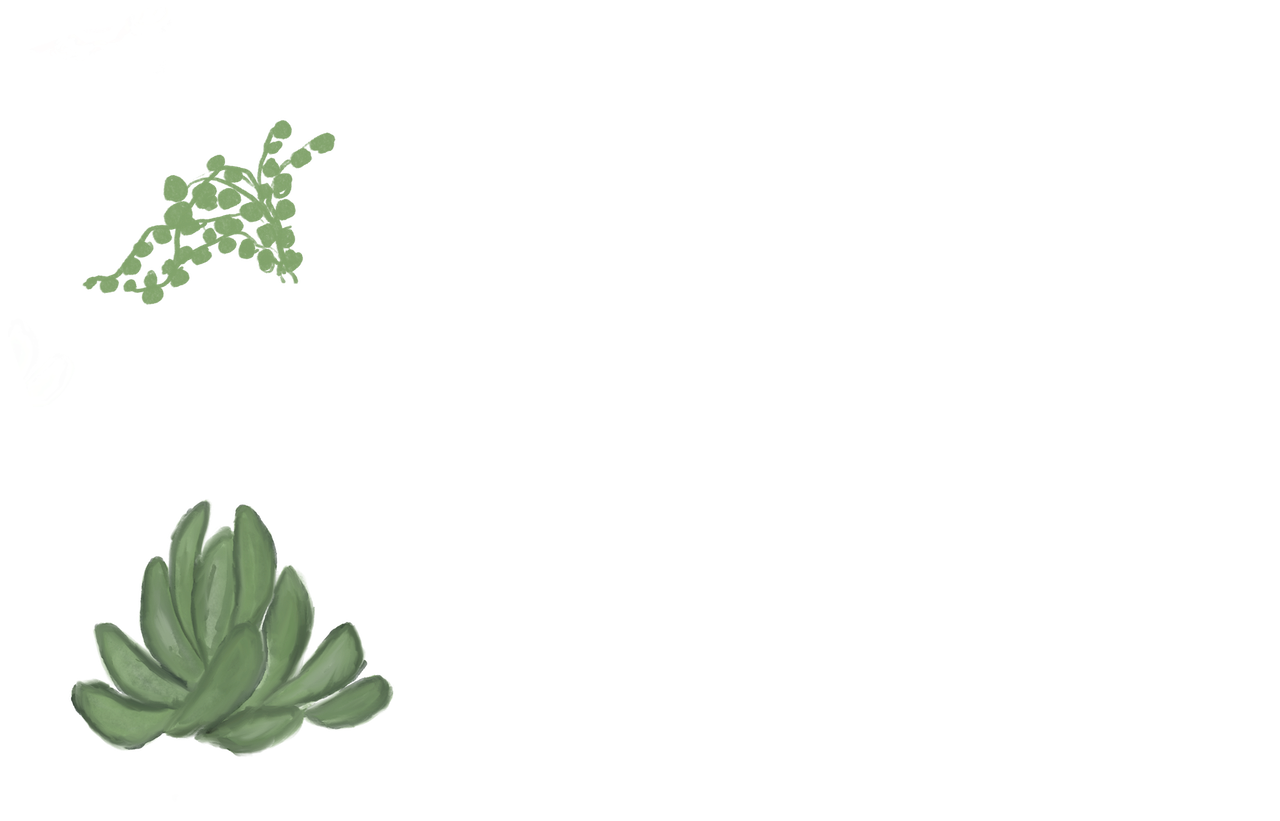
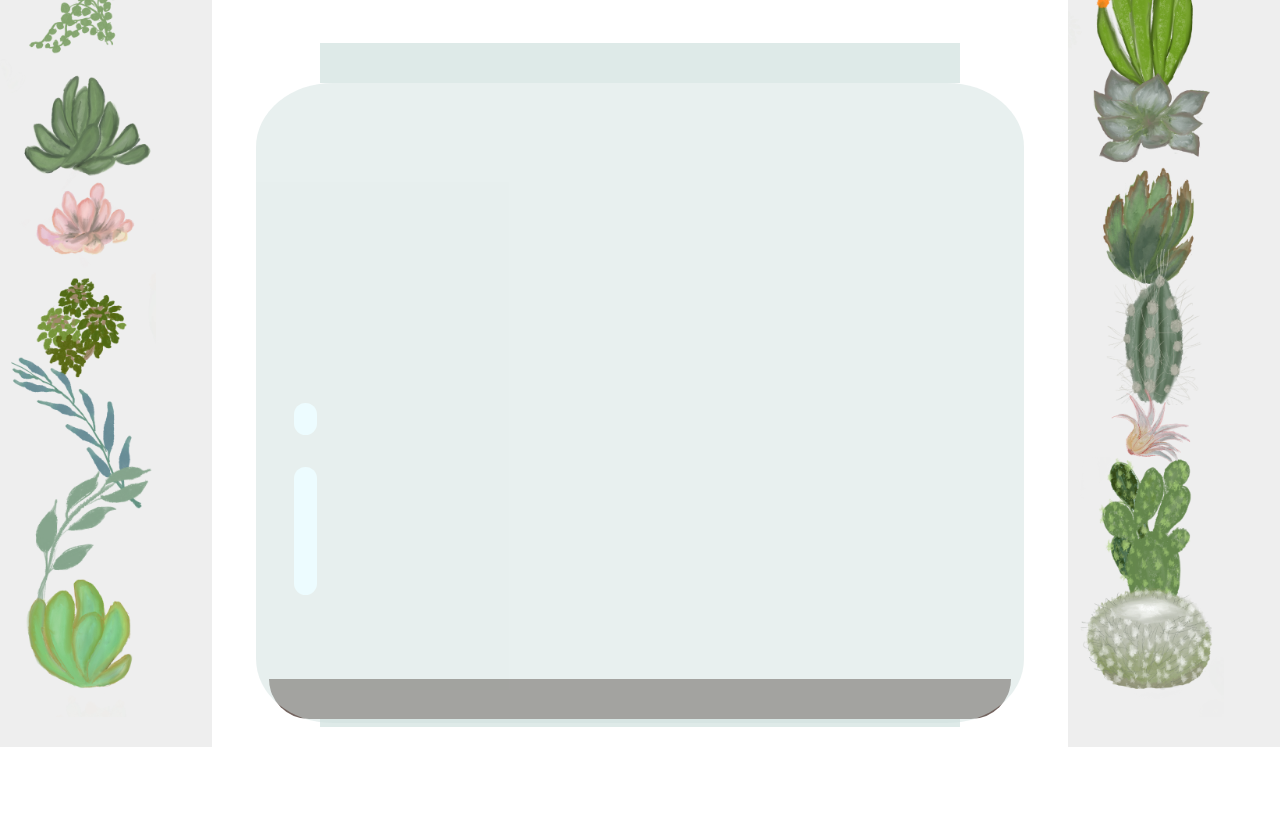
Before and after one commit to Dabaojian/GitTest, a plain HTML site: page Terrarium/index.html in a window 1280 px wide. Shown: the part 73-894 px from the top of the page. After the commit the page ends 820 px from the top, so only its background shows below. Drawn offline with Linux system fonts and the light colour scheme.

Commit message:
terrarium changes

```diff
--- a/Terrarium/index.html
+++ b/Terrarium/index.html
@@ -1,64 +1,70 @@
 <!DOCTYPE html>
-<html>
+<html lang="en">
 	<head>
 		<title>Welcome to my Virtual Terrarium</title>
-        <meta charset = "utf-8"/>
-        <meta http-equiv = "X-UA-Compatible" content = "IE=edge"/>
-        <meta name="viewport" content="width=device-width, initial-scale=1"/>
-        <!--link rel="stylesheet" href="./style.css"/-->
+		<meta charset="utf-8" />
+		<meta http-equiv="X-UA-Compatible" content="IE=edge" />
+		<meta name="viewport" content="width=device-width, initial-scale=1" />
+		<!-- import the webpage's stylesheet -->
+		<link rel="stylesheet" href="./style.css" />
+		<!-- import the webpage's JavaScript file -->
+		<script src="./script.js" defer></script>
 	</head>
+
 	<body>
-        <h1 style="color:red">My Terrarium</h1>
 		<div id="page">
+			<h1>My Terrarium</h1>
+
 			<div id="left-container" class="container">
 				<div class="plant-holder">
-                    <img class="plant" alt="plant" id="plant1" src="./images/plant1.png"/>
+					<img class="plant" alt="plant" id="plant1" src="./images/plant1.png" />
 				</div>
 				<div class="plant-holder">
-                    <img class="plant" alt="plant" id="plant2" src="./images/plant2.png"/>
+					<img class="plant" alt="plant" id="plant2" src="./images/plant2.png" />
 				</div>
 				<div class="plant-holder">
-                    <img class="plant" alt="plant" id="plant3" src="./images/plant3.png"/>
+					<img class="plant" alt="plant" id="plant3" src="./images/plant3.png" />
 				</div>
 				<div class="plant-holder">
-                    <img class="plant" alt="plant" id="plant4" src="./images/plant4.png"/>
+					<img class="plant" alt="plant" id="plant4" src="./images/plant4.png" />
 				</div>
 				<div class="plant-holder">
-                    <img class="plant" alt="plant" id="plant5" src="./images/plant5.png"/>
+					<img class="plant" alt="plant" id="plant5" src="./images/plant5.png" />
 				</div>
 				<div class="plant-holder">
-                    <img class="plant" alt="plant" id="plant6" src="./images/plant6.png"/>
+					<img class="plant" alt="plant" id="plant6" src="./images/plant6.png" />
 				</div>
 				<div class="plant-holder">
-                    <img class="plant" alt="plant" id="plant7" src="./images/plant7.png"/>
+					<img class="plant" alt="plant" id="plant7" src="./images/plant7.png" />
 				</div>
 			</div>
 			<div id="right-container" class="container">
 				<div class="plant-holder">
-                    <img class="plant" alt="plant" id="plant8" src="./images/plant8.png"/>
+					<img class="plant" alt="plant" id="plant8" src="./images/plant8.png" />
 				</div>
 				<div class="plant-holder">
-                    <img class="plant" alt="plant" id="plant9" src="./images/plant9.png"/>
+					<img class="plant" alt="plant" id="plant9" src="./images/plant9.png" />
 				</div>
 				<div class="plant-holder">
-                    <img class="plant" alt="plant" id="plant10" src="./images/plant10.png"/>
+					<img class="plant" alt="plant" id="plant10" src="./images/plant10.png" />
 				</div>
 				<div class="plant-holder">
-                    <img class="plant" alt="plant" id="plant11" src="./images/plant11.png"/>
+					<img class="plant" alt="plant" id="plant11" src="./images/plant11.png" />
 				</div>
 				<div class="plant-holder">
-                    <img class="plant" alt="plant" id="plant12" src="./images/plant12.png"/>
+					<img class="plant" alt="plant" id="plant12" src="./images/plant12.png" />
 				</div>
 				<div class="plant-holder">
-                    <img class="plant" alt="plant" id="plant13" src="./images/plant13.png"/>
+					<img class="plant" alt="plant" id="plant13" src="./images/plant13.png" />
 				</div>
 				<div class="plant-holder">
-                    <img class="plant" alt="plant" id="plant14" src="./images/plant14.png"/>
+					<img class="plant" alt="plant" id="plant14" src="./images/plant14.png" />
 				</div>
 			</div>
+
 			<div id="terrarium">
 				<div class="jar-top"></div>
-                <div class="jar-wals">
+				<div class="jar-walls">
 					<div class="jar-glossy-long"></div>
 					<div class="jar-glossy-short"></div>
 				</div>
@@ -67,5 +73,4 @@
 			</div>
 		</div>
 	</body>
-
 </html>
--- a/Terrarium/style.css
+++ b/Terrarium/style.css
@@ -1,28 +1,105 @@
-h1 {
-    color: blue;
-    text-align: center;
-}
-
 body {
 	font-family: helvetica, arial, sans-serif;
 }
 
-#left_container {
+h1 {
+	color: #3a241d;
+	text-align: center;
+}
+
+#left-container {
+	left: 0px;
+}
+
+#right-container {
+	right: 0px;
+}
+
+.container {
 	background-color: #eee;
 	width: 15%;
-    left: 0px;
 	top: 0px;
 	position: absolute;
 	height: 100%;
 	padding: 10px;
 }
 
-#right_container {
-    background-color: #eee;
-    width: 15%;
-    left: 0px;
-    top: 0px;
+.plant-holder {
+	position: relative;
+	height: 13%;
+	left: -10px;
+}
+
+.plant {
 	position: absolute;
-    height: 100%;
-    padding: 10px;
+	max-width: 150%;
+	max-height: 150%;
+	z-index: 2;
 }
+
+/*https://codepen.io/Rotarepmi/pen/rjpNZY*/
+
+.jar-walls {
+	height: 80%;
+	width: 60%;
+	background: #d1e1df;
+	border-radius: 10%;
+	position: absolute;
+	bottom: 0.5%;
+	left: 20%;
+	opacity: 0.5;
+	z-index: 1;
+}
+
+.jar-top {
+	width: 50%;
+	height: 5%;
+	background: #d1e1df;
+	position: absolute;
+	bottom: 80.5%;
+	left: 25%;
+	opacity: 0.7;
+	z-index: 1;
+}
+
+.jar-bottom {
+	width: 50%;
+	height: 1%;
+	background: #d1e1df;
+	position: absolute;
+	bottom: 0%;
+	left: 25%;
+	opacity: 0.7;
+}
+
+.dirt {
+	width: 58%;
+	height: 5%;
+	background: #3a241d;
+	position: absolute;
+	border-radius: 0 0 4rem 4rem;
+	bottom: 1%;
+	left: 21%;
+	opacity: 0.7;
+	z-index: -1;
+}
+
+.jar-glossy-long {
+	width: 3%;
+	height: 20%;
+	border-radius: 2rem;
+	background: #ddfbff;
+	position: absolute;
+	bottom: 20%;
+	left: 5%;
+}
+
+.jar-glossy-short {
+	width: 3%;
+	height: 5%;
+	border-radius: 2rem;
+	background: #ddfbff;
+	position: absolute;
+	bottom: 45%;
+	left: 5%;
+}
```
Also changed, not shown: Terrarium/scripts.js (added, +47 -0 lines). Lines whose indentation alone changed are shown as unchanged.
